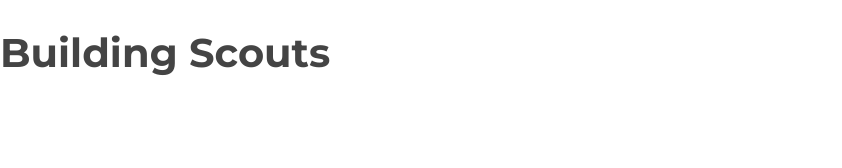
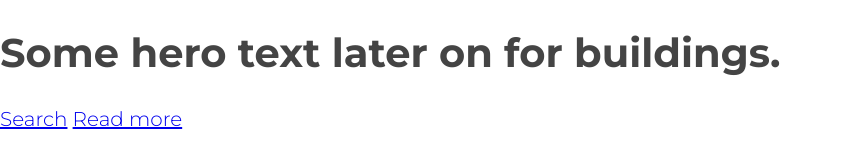
Before and after one commit to theruelmisa/building-scout, a plain HTML site: page index.html in a window 1280 px wide. Shown: the whole page, without its empty margins (0-842 px from the left). Drawn offline with Linux system fonts and the light colour scheme.

```diff
--- a/index.html
+++ b/index.html
@@ -12,7 +12,15 @@
 </head>
 <body>
 
-    <h1>Building Scouts</h1>
+    <header>
+        <div class="hero-text-box">
+            <h1>Some hero text later on for buildings.</h1>
+            <a href="#">Search</a>
+            <a href="#">Read more</a>
+        </div>
+
+
+    </header>
 
 
 </body>
--- a/resources/CSS/style.css
+++ b/resources/CSS/style.css
@@ -17,3 +17,7 @@
   max-width: 1140px;
   margin: 0 auto;
 }
+
+header {
+  background:
+}
```
Also changed, not shown: 1 other file.
